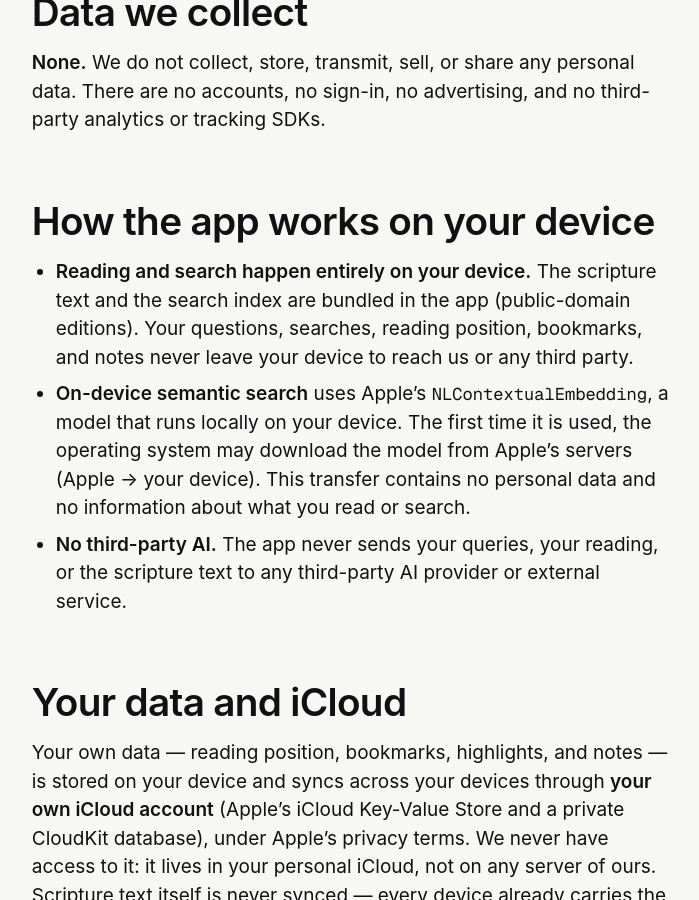
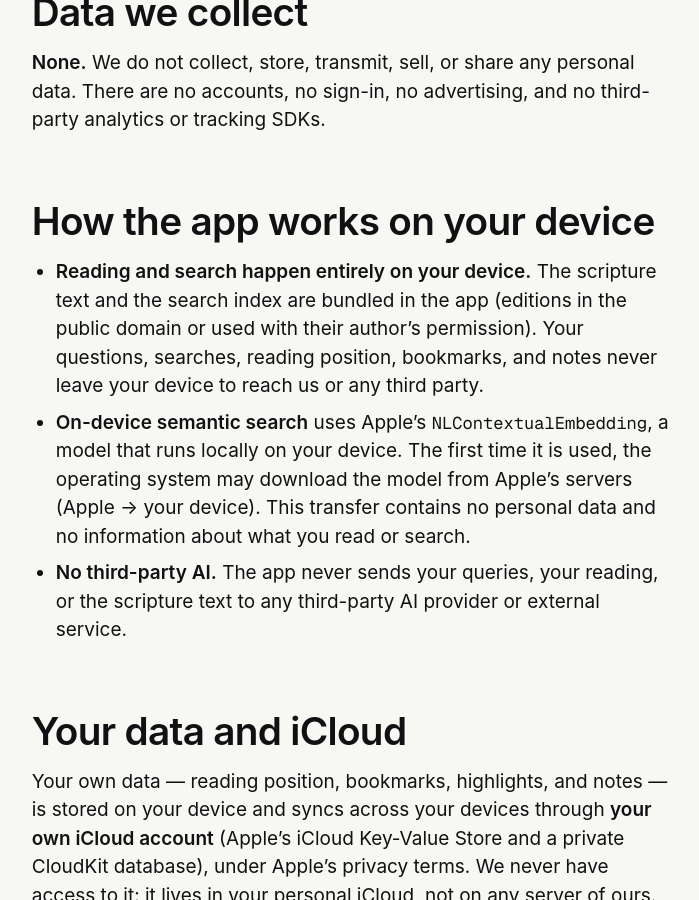
Before and after one commit to KhassinX/miqra-web, a Jekyll site: the page built from legal/privacy.md, in a window 1280 px wide and 900 px high, scrolled down 486 px. Shown: the whole window, without its empty margins (22-721 px from the left). Built offline with Jekyll 4.4.1, drawn with Linux system fonts in a browser that asks for light colours.

Commit message:
legal: privacy deja de decir que toda edición es de dominio público (EN/ES)
El Tanaj en español se usa con autorización de su autor; la privacy pasa a «editions in the public domain or used with their author's permission» / «ediciones de dominio público o usadas con autorización de su autor».

Co-Authored-By: Claude Opus 5.5 <noreply@anthropic.com>
Claude-Session: https://claude.ai/code/session_01HcbMZm97AK2qBxhKYzgV1m

```diff
--- a/legal/privacy.md
+++ b/legal/privacy.md
@@ -22,7 +22,7 @@ Miqra is a reading app for sacred scripture. It is built privacy-first: **we do
 
 ## How the app works on your device
 
-- **Reading and search happen entirely on your device.** The scripture text and the search index are bundled in the app (public-domain editions). Your questions, searches, reading position, bookmarks, and notes never leave your device to reach us or any third party.
+- **Reading and search happen entirely on your device.** The scripture text and the search index are bundled in the app (editions in the public domain or used with their author's permission). Your questions, searches, reading position, bookmarks, and notes never leave your device to reach us or any third party.
 - **On-device semantic search** uses Apple's `NLContextualEmbedding`, a model that runs locally on your device. The first time it is used, the operating system may download the model from Apple's servers (Apple → your device). This transfer contains no personal data and no information about what you read or search.
 - **No third-party AI.** The app never sends your queries, your reading, or the scripture text to any third-party AI provider or external service.
 
```
Also changed, not shown: es/legal/privacy.md (+1 -1 lines).
